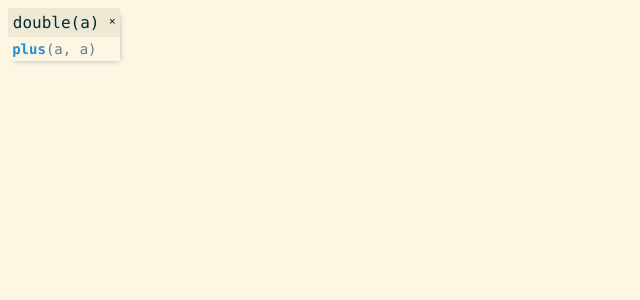
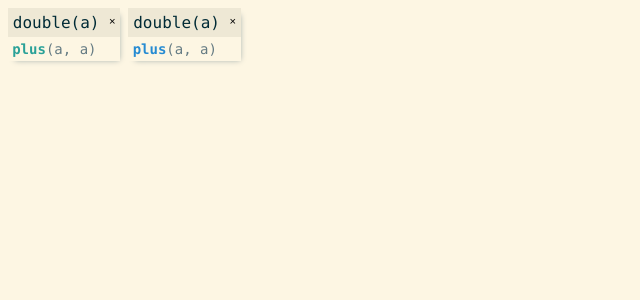
Before and after one commit to minimalistOrg/minimalist-ide, a React (Create React App) app: page / in a window 1280 px wide. Shown: the top 300 px of the page, without its empty margins (0-640 px from the left). Built offline with nearby package versions, Linux system fonts and the light colour scheme.

Commit message:
Add type property to TFunctionCall

```diff
--- a/src/App.css
+++ b/src/App.css
@@ -5,7 +5,8 @@
   --base-2: #eee8d5;
   --base-3: #fdf6e3;
   --base-1: #93a1a1;
-  --link: #268bd2;
+  --blue: #268bd2;
+  --cyan: #2aa198;
 
   --editor-background: var(--base-3);
   --editor-color: var(--base-02);
@@ -16,5 +17,6 @@
   --code-block-header-background: var(--base-2);
   --code-block-body: var(--base-00);
 
-  --function-call: var(--link);
+  --function-call: var(--blue);
+  --std-library: var(--cyan)
 }
--- a/src/App.tsx
+++ b/src/App.tsx
@@ -15,7 +15,21 @@ export const App = () => {
               id: 3,
               arguments: ["a", "a"],
               name: "plus",
-              alias: []
+              alias: [],
+              type: "std-library" as const
+            }
+          ]
+        },
+        {
+          name: "double",
+          blockArguments: ["a"],
+          ast: [
+            {
+              id: 3,
+              arguments: ["a", "a"],
+              name: "plus",
+              alias: [],
+              type: "user-function" as const
             }
           ]
         }
@@ -25,8 +39,8 @@ export const App = () => {
 
   return (
     <div className="App">
-      {editorState.callCollections.map(callCollection =>
-        <FunctionCallCollection callCollection={callCollection} />
+      {editorState.callCollections.map((callCollection, index) =>
+        <FunctionCallCollection callCollection={callCollection} key={index} />
       )}
     </div>
   );
--- a/src/CodeBlock.css
+++ b/src/CodeBlock.css
@@ -43,3 +43,7 @@
 .function-call:hover {
   text-decoration: underline;
 }
+
+.function-call.std-library {
+  color: var(--std-library);
+}
--- a/src/CodeBlock.tsx
+++ b/src/CodeBlock.tsx
@@ -5,8 +5,8 @@ import './CodeBlock.css';
 
 const astToHtml = (ast: TFunctionCall) => {
   return (
-    <div>
-      <button className="function-call">{ast.name}</button>
+    <div key={ast.id}>
+      <button className={`function-call ${ast.type}`}>{ast.name}</button>
       ({ast.arguments.join(", ")})
     </div>
   );
--- a/src/FunctionCallCollection.tsx
+++ b/src/FunctionCallCollection.tsx
@@ -9,8 +9,8 @@ export const FunctionCallCollection = (
 ) => {
   return (
     <div className="fcc">
-      {callCollection.map(codeBlock =>
-        <CodeBlock {...codeBlock} />
+      {callCollection.map((codeBlock, index) =>
+        <CodeBlock {...codeBlock} key={index} />
       )}
     </div>
   );
--- a/src/types/CodeBlockTypes.ts
+++ b/src/types/CodeBlockTypes.ts
@@ -1,8 +1,11 @@
+type FunctionCallType = "std-library" | "user-function"
+
 export interface TFunctionCall {
   id: number;
   arguments: any[];
   name: string;
   alias: string[];
+  type: FunctionCallType
 }
 
 export interface TCodeBlock {
```
